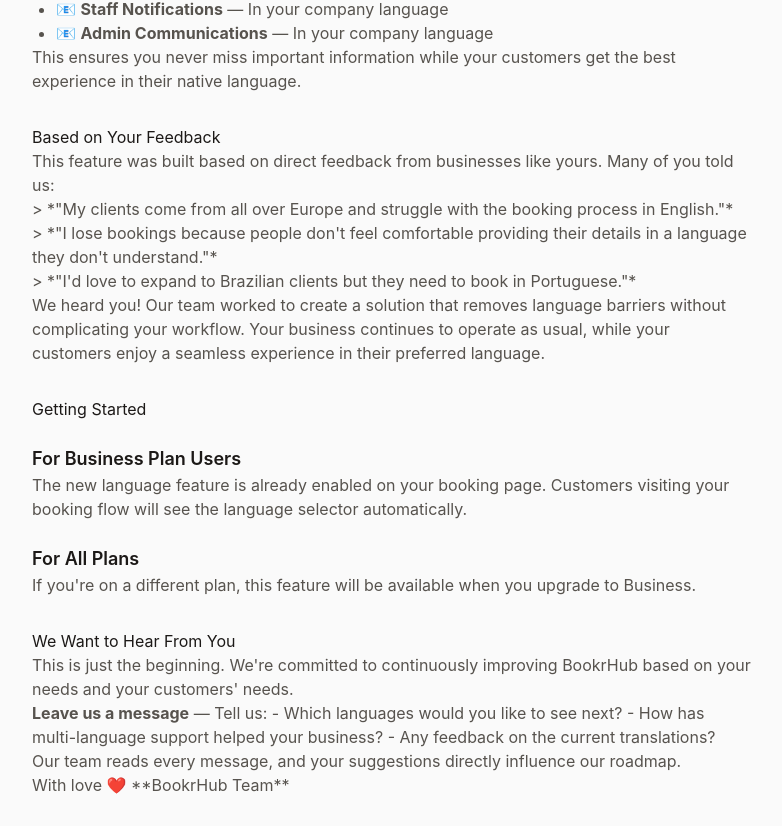
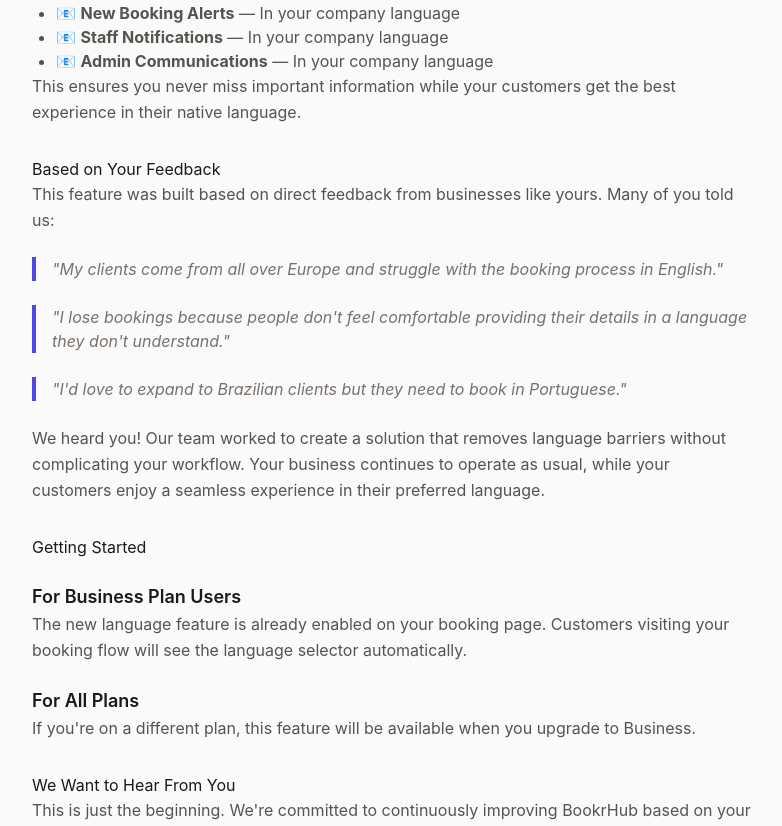
Before and after one commit to ezedepetris/bookr-hub-updates, a Next.js app: page /new-languages-customer-booking in a window 1280 px wide. Shown: the part 1454-2280 px from the top of the page, without its empty margins (248-1030 px from the left). Built offline with nearby package versions, Linux system fonts and the light colour scheme.

Commit message:
Improve SEO and pages

```diff
--- a/app/[slug]/page.tsx
+++ b/app/[slug]/page.tsx
@@ -5,6 +5,12 @@
 import { getDictionary, getUpdate, getUpdates } from "../lib/dictionary";
 
 const BASE_URL = "https://www.bookrhub.com";
+
+function formatInlineMarkdown(text: string): string {
+  return text
+    .replace(/\*\*(.*?)\*\*/g, "<strong>$1</strong>")
+    .replace(/\*(.*?)\*/g, "<em>$1</em>");
+}
 
 export async function generateStaticParams() {
   const updatesEn = getUpdates("en");
@@ -135,10 +141,9 @@
                 <ul key={index} className="list-disc pl-6 text-[#57534e]">
                   {items.map((item, i) => {
                     const text = item.replace("- ", "");
-                    const formatted = text.replace(
-                      /\*\*(.*?)\*\*/g,
-                      "<strong>$1</strong>"
-                    );
+                    const formatted = text
+                      .replace(/\*\*(.*?)\*\*/g, "<strong>$1</strong>")
+                      .replace(/\*(.*?)\*/g, "<em>$1</em>");
                     return (
                       <li key={i}>
                         <span dangerouslySetInnerHTML={{ __html: formatted }} />
@@ -148,18 +153,24 @@
                 </ul>
               );
             }
-            if (paragraph.startsWith("**") && paragraph.includes("**")) {
-              const formatted = paragraph.replace(
-                /\*\*(.*?)\*\*/g,
-                "<strong>$1</strong>"
+            if (paragraph.startsWith("> ")) {
+              const quoteText = paragraph.replace(/^> /, "");
+              return (
+                <blockquote
+                  key={index}
+                  className="my-6 border-l-4 border-[#4f46e5] pl-4 italic text-[#78716c]"
+                  dangerouslySetInnerHTML={{ __html: formatInlineMarkdown(quoteText) }}
+                />
               );
+            }
+            if (paragraph.trim()) {
               return (
-                <p key={index} className="text-[#57534e]">
-                  <span dangerouslySetInnerHTML={{ __html: formatted }} />
+                <p key={index} className="text-[#57534e] leading-relaxed">
+                  <span dangerouslySetInnerHTML={{ __html: formatInlineMarkdown(paragraph) }} />
                 </p>
               );
             }
-            return <p key={index} className="text-[#57534e]">{paragraph}</p>;
+            return null;
           })}
           {"images" in update && update.images && update.images.length > 0 && (
             <div className="my-8 space-y-6">
```
